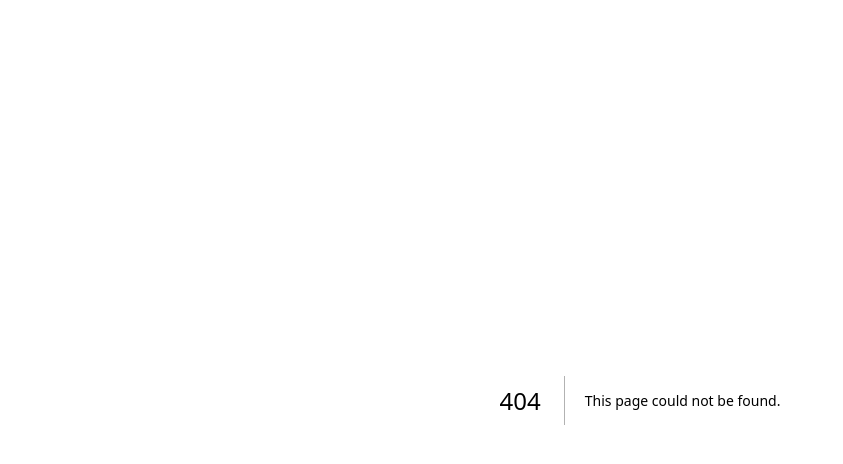
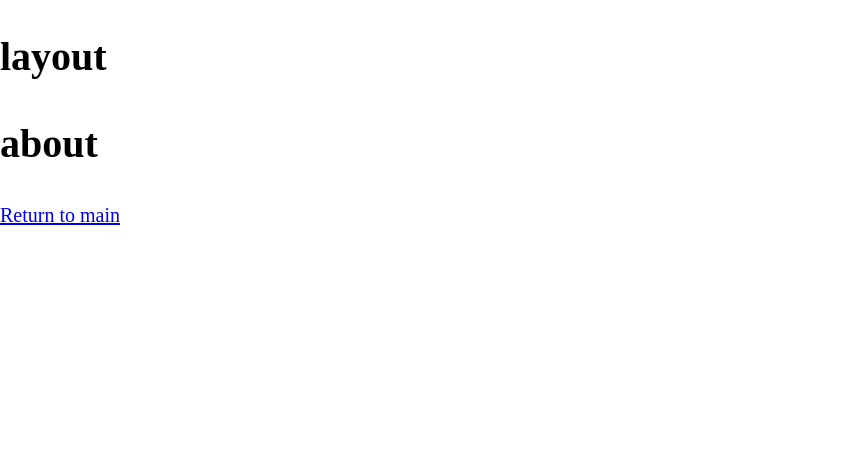
Before and after one commit to martaalcazarr/guitars-next, a Next.js app: page /about in a window 1280 px wide. Before the commit this address had no page. Shown: the top 464 px of the page, without its empty margins (0-843 px from the left). Built offline with nearby package versions, Linux system fonts and the light colour scheme.

Commit message:
add layout and meta

```diff
--- /dev/null
+++ b/components/layout.js
@@ -0,0 +1,14 @@
+import Head from "next/head"
+
+export default function Layout({children, title = '', description = ''}) {
+  return (
+    <>
+    <Head>
+        <title>{`Guitar Studio - ${title}`} </title>
+        <meta name="description" content={description}></meta>
+    </Head>
+    <h1>layout</h1>
+    {children}
+    </>
+  )
+}
--- /dev/null
+++ b/pages/about.js
@@ -0,0 +1,15 @@
+import Link from "next/link"
+import Layout from "../components/layout"
+
+export default function About(){
+    return(
+        <Layout
+            title={'About us'}
+            description={'About us - Guitar Studio'}
+        >
+            <h1>about</h1>
+
+            <Link href="/">Return to main</Link>
+        </Layout>
+    )
+}
```
Also changed, not shown: pages/index.js (+12 -1 lines).
